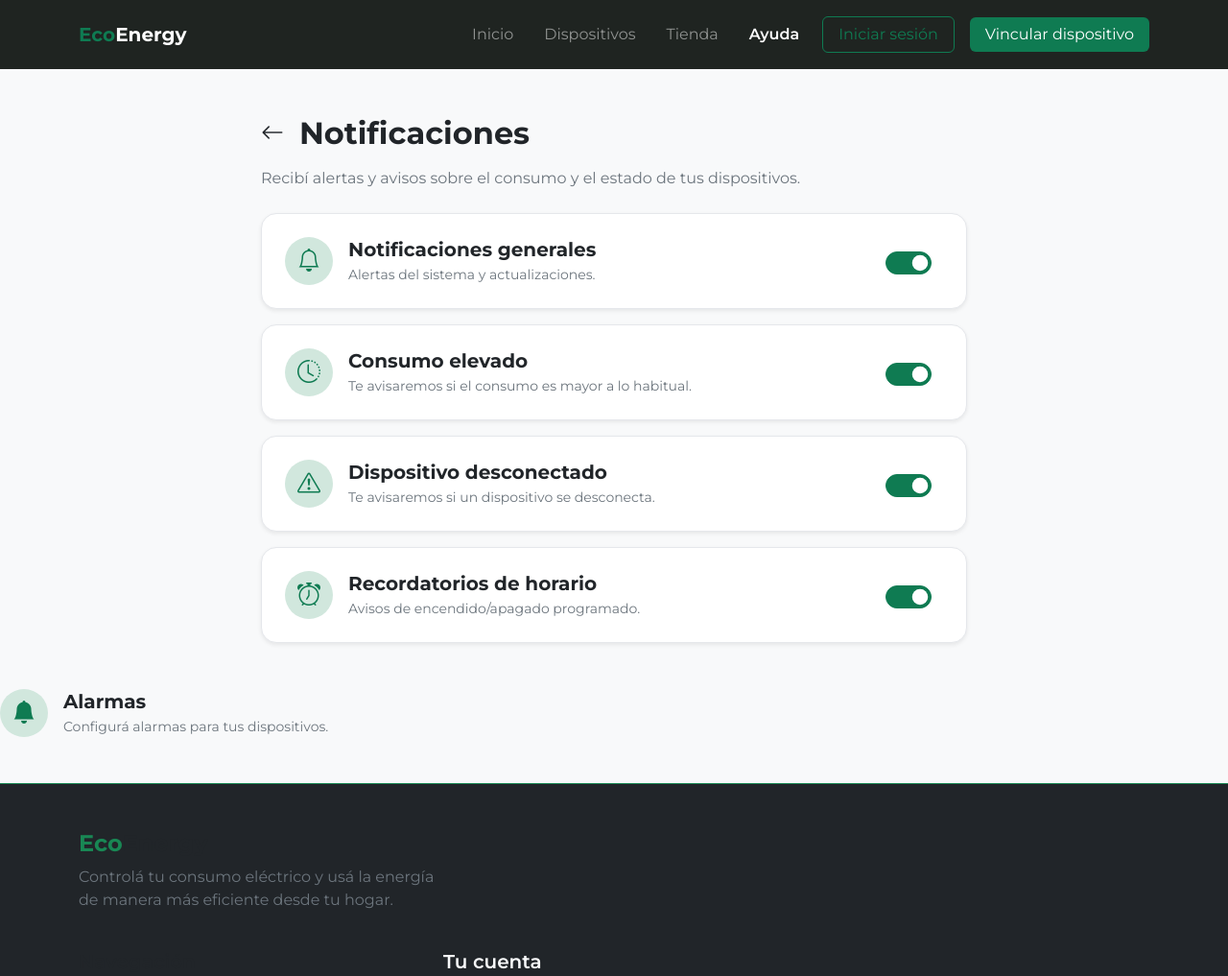
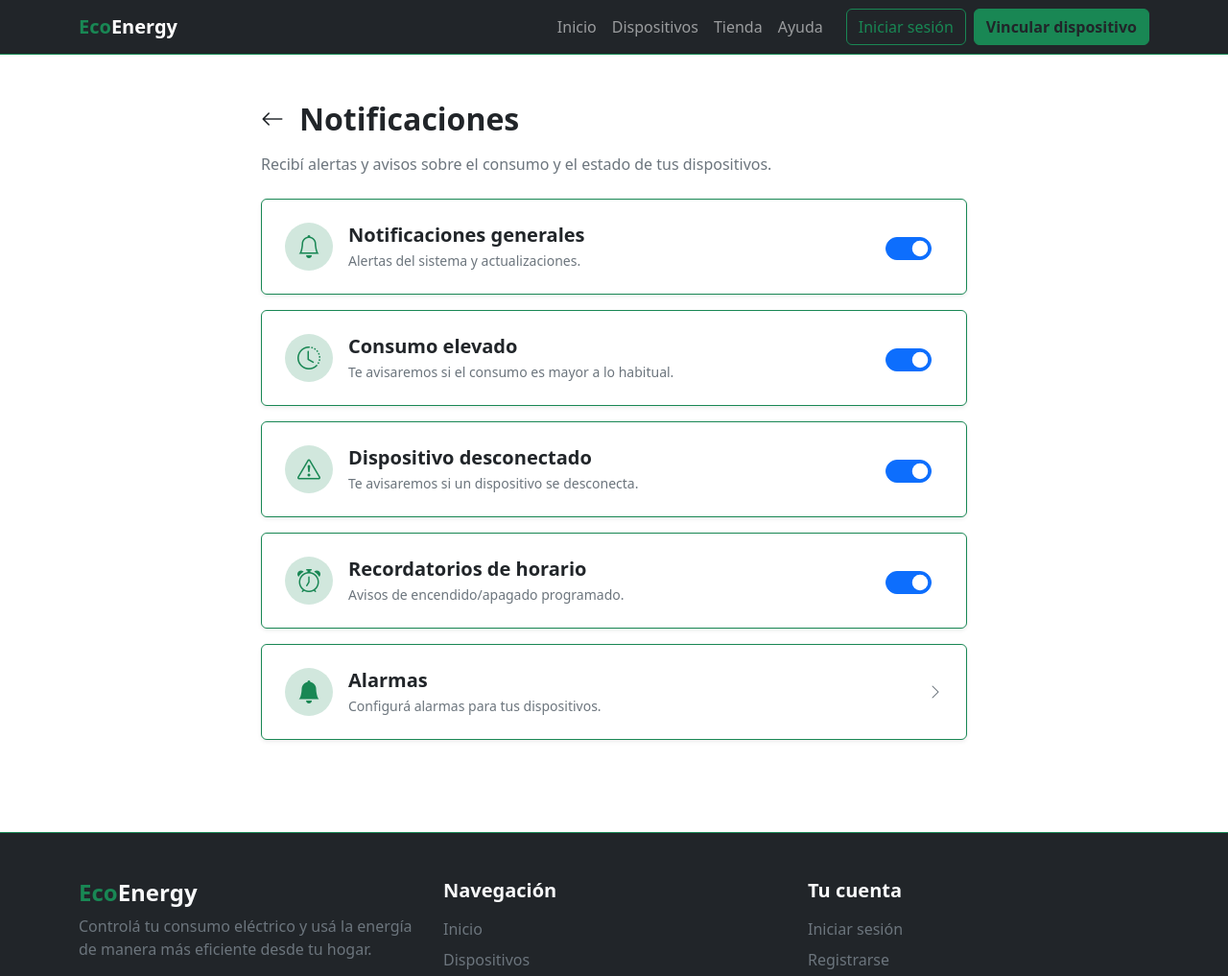
Before and after one commit to Ec0Energy/EcoEnergy, a plain HTML site: page pages/notificaciones.html in a window 1280 px wide. Shown: the top 1017 px of the page at 96% size. Drawn offline with nearby package versions, Linux system fonts and the light colour scheme.

Commit message:
Corrijo colores y el footer de notificaciones

```diff
--- a/pages/notificaciones.html
+++ b/pages/notificaciones.html
@@ -4,45 +4,35 @@
     <meta charset="UTF-8">
     <meta name="viewport" content="width=device-width, initial-scale=1.0">
     <title>EcoEnergy - Notificaciones</title>
-    <link href="https://cdn.jsdelivr.net/npm/bootstrap@5.3.3/dist/css/bootstrap.min.css" rel="stylesheet">
-    <link href="https://fonts.googleapis.com/css2?family=Montserrat:wght@400;500;600;700&display=swap" rel="stylesheet">
+    <link href="https://cdn.jsdelivr.net/npm/bootstrap@5.3.8/dist/css/bootstrap.min.css" rel="stylesheet">
     <link rel="stylesheet" href="https://cdn.jsdelivr.net/npm/bootstrap-icons@1.11.3/font/bootstrap-icons.min.css">
     <link rel="stylesheet" href="../styles.css">
-    <style>
-        body { background-color: #F8F9FA; font-family: 'Montserrat', sans-serif; color: #212529; }
-        .navbar-custom { background-color: #1F2421; }
-        .custom-card { background-color: #FFFFFF; border: 1px solid #E5E7EB; border-radius: 1rem; }
-        .form-check-input:checked { background-color: #0F7B52; border-color: #0F7B52; }
-        .btn-green { background-color: #0F7B52; color: #FFFFFF; border: none; }
-        .btn-green:hover { background-color: #0B5D3E; color: #FFFFFF; }
-        .btn-outline-green { border: 1px solid #0F7B52; color: #0F7B52; }
-        .btn-outline-green:hover { background-color: #0F7B52; color: #FFFFFF; }
-        .text-green { color: #0F7B52; }
-        .icon-circle { background-color: #D1E7DD; color: #0F7B52; width: 50px; height: 50px; }
-    </style>
 </head>
-<body>
+<body class="bg-white">
 
-    <nav class="navbar navbar-expand-lg navbar-dark navbar-custom py-3">
+    <nav class="navbar navbar-expand-lg navbar-dark bg-dark border-bottom border-success">
         <div class="container">
-            <a class="navbar-brand fw-bold" href="../index.html"><span class="text-green">Eco</span>Energy</a>
-            <button class="navbar-toggler" type="button" data-bs-toggle="collapse" data-bs-target="#navbarNav">
+            <a class="navbar-brand fw-bold" href="../index.html"><span class="text-success">Eco</span>Energy</a>
+            <button class="navbar-toggler" type="button" data-bs-toggle="collapse" data-bs-target="#navbarEcoEnergy"
+                aria-controls="navbarEcoEnergy" aria-expanded="false" aria-label="Abrir menú">
                 <span class="navbar-toggler-icon"></span>
             </button>
-            <div class="collapse navbar-collapse justify-content-end" id="navbarNav">
-                <ul class="navbar-nav align-items-center gap-3">
-                    <li class="nav-item"><a class="nav-link text-white-50" href="../index.html">Inicio</a></li>
-                    <li class="nav-item"><a class="nav-link text-white-50" href="misDispositivos.html">Dispositivos</a></li>
-                    <li class="nav-item"><a class="nav-link text-white-50" href="tienda.html">Tienda</a></li>
-                    <li class="nav-item"><a class="nav-link text-white fw-semibold" href="ayuda.html">Ayuda</a></li>
-                    <li class="nav-item"><a class="btn btn-outline-green px-3" href="iniciarSesion.html">Iniciar sesión</a></li>
-                    <li class="nav-item"><a class="btn btn-green px-3" href="vincularDispositivo.html">Vincular dispositivo</a></li>
+            <div class="collapse navbar-collapse" id="navbarEcoEnergy">
+                <ul class="navbar-nav ms-auto mb-2 mb-lg-0">
+                    <li class="nav-item"><a class="nav-link" href="../index.html">Inicio</a></li>
+                    <li class="nav-item"><a class="nav-link" href="misDispositivos.html">Dispositivos</a></li>
+                    <li class="nav-item"><a class="nav-link" href="tienda.html">Tienda</a></li>
+                    <li class="nav-item"><a class="nav-link" href="ayuda.html">Ayuda</a></li>
                 </ul>
+                <div class="d-flex flex-wrap gap-2 ms-lg-3">
+                    <a href="iniciarSesion.html" class="btn btn-outline-success">Iniciar sesión</a>
+                    <a href="vincularDispositivo.html" class="btn btn-success text-dark fw-semibold">Vincular dispositivo</a>
+                </div>
             </div>
         </div>
     </nav>
 
-    <div class="container py-5">
+    <main class="container py-5">
         <div class="row justify-content-center">
             <div class="col-lg-8 col-md-10">
                 <div class="d-flex align-items-center mb-3">
@@ -52,10 +42,10 @@
                 <p class="text-secondary mb-4">Recibí alertas y avisos sobre el consumo y el estado de tus dispositivos.</p>
 
                 <div class="d-flex flex-column gap-3">
-                    <div class="card custom-card p-4 shadow-sm">
+                    <div class="card border-success p-4 shadow-sm">
                         <div class="d-flex align-items-center justify-content-between">
                             <div class="d-flex align-items-center gap-3">
-                                <div class="fs-4 icon-circle rounded-circle d-flex align-items-center justify-content-center">
+                                <div class="fs-4 bg-success-subtle text-success rounded-circle d-flex align-items-center justify-content-center" style="width: 50px; height: 50px;">
                                     <i class="bi bi-bell"></i>
                                 </div>
                                 <div>
@@ -69,10 +59,10 @@
                         </div>
                     </div>
 
-                    <div class="card custom-card p-4 shadow-sm">
+                    <div class="card border-success p-4 shadow-sm">
                         <div class="d-flex align-items-center justify-content-between">
                             <div class="d-flex align-items-center gap-3">
-                                <div class="fs-4 icon-circle rounded-circle d-flex align-items-center justify-content-center">
+                                <div class="fs-4 bg-success-subtle text-success rounded-circle d-flex align-items-center justify-content-center" style="width: 50px; height: 50px;">
                                     <i class="bi bi-clock-history"></i>
                                 </div>
                                 <div>
@@ -86,10 +76,10 @@
                         </div>
                     </div>
 
-                    <div class="card custom-card p-4 shadow-sm">
+                    <div class="card border-success p-4 shadow-sm">
                         <div class="d-flex align-items-center justify-content-between">
                             <div class="d-flex align-items-center gap-3">
-                                <div class="fs-4 icon-circle rounded-circle d-flex align-items-center justify-content-center">
+                                <div class="fs-4 bg-success-subtle text-success rounded-circle d-flex align-items-center justify-content-center" style="width: 50px; height: 50px;">
                                     <i class="bi bi-exclamation-triangle"></i>
                                 </div>
                                 <div>
@@ -103,10 +93,10 @@
                         </div>
                     </div>
 
-                    <div class="card custom-card p-4 shadow-sm">
+                    <div class="card border-success p-4 shadow-sm">
                         <div class="d-flex align-items-center justify-content-between">
                             <div class="d-flex align-items-center gap-3">
-                                <div class="fs-4 icon-circle rounded-circle d-flex align-items-center justify-content-center">
+                                <div class="fs-4 bg-success-subtle text-success rounded-circle d-flex align-items-center justify-content-center" style="width: 50px; height: 50px;">
                                     <i class="bi bi-alarm"></i>
                                 </div>
                                 <div>
@@ -119,21 +109,22 @@
                             </div>
                         </div>
                     </div>
+                    <a href="alarma.html" class="card border-success p-4 text-dark text-decoration-none shadow-sm">
+                        <div class="d-flex align-items-center gap-3">
+                            <div class="fs-4 bg-success-subtle text-success rounded-circle d-flex align-items-center justify-content-center" style="width: 50px; height: 50px;">
+                                <i class="bi bi-bell-fill"></i>
+                            </div>
+                            <div>
+                                <h5 class="fw-bold mb-1">Alarmas</h5>
+                                <p class="text-secondary small mb-0">Configurá alarmas para tus dispositivos.</p>
+                            </div>
+                            <i class="bi bi-chevron-right text-secondary ms-auto"></i>
+                        </div>
+                    </a>
                 </div>
             </div>
         </div>
-    </div class="card border-success text-start">
-        <a href="../alarma.html" class="text-decoration-none text-dark">
-            <div class="card-body d-flex align-items-center gap-3">
-                <div class="fs-4 icon-circle rounded-circle d-flex align-items-center justify-content-center">
-                    <i class="bi bi-bell-fill"></i>
-                </div>
-                <div>
-                    <h5 class="fw-bold mb-1">Alarmas</h5>
-                    <p class="text-secondary small mb-0">Configurá alarmas para tus dispositivos.</p>
-                </div>
-            </div>
-    </div>
+    </main>
 
     <footer class="bg-dark text-light border-top border-success mt-5">
         <div class="container py-5">
@@ -173,6 +164,6 @@
         </div>
     </footer>
 
-    <script src="https://cdn.jsdelivr.net/npm/bootstrap@5.3.3/dist/js/bootstrap.bundle.min.js"></script>
+    <script src="https://cdn.jsdelivr.net/npm/bootstrap@5.3.8/dist/js/bootstrap.bundle.min.js"></script>
 </body>
 </html>
```
